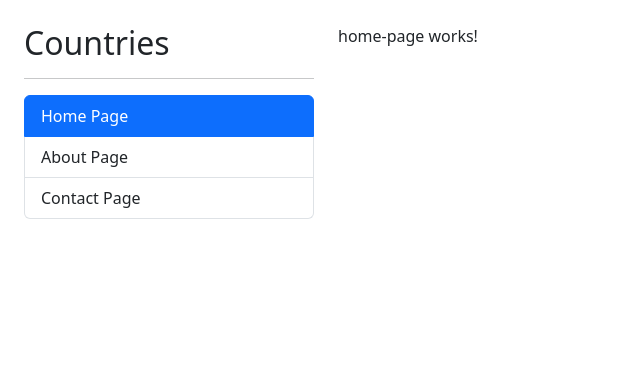
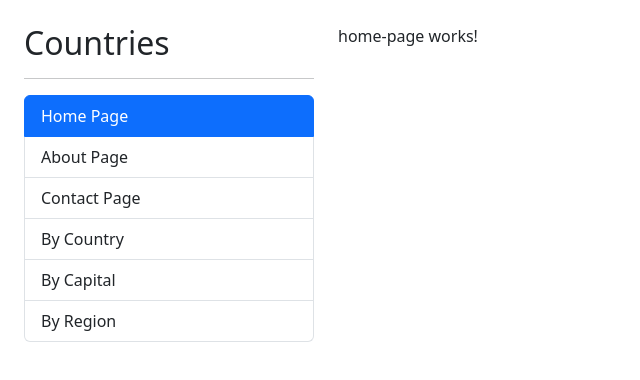
Before and after one commit to Jeremiaslr/country-app, an Angular app: page / in a window 1280 px wide. Shown: the top 380 px of the page, without its empty margins (0-640 px from the left). Built offline with nearby package versions, Linux system fonts and the light colour scheme.

Commit message:
implement lazy load

```diff
--- a/src/app/app-routing.module.ts
+++ b/src/app/app-routing.module.ts
@@ -19,6 +19,10 @@ const routes: Routes = [
     component: ContactPageComponent
   },
   {
+    path: 'countries',
+    loadChildren: () => import('./countries/countries.module').then( m => m.CountriesModule )
+  },
+  {
     path: '**',
     redirectTo: ''
   }
--- a/src/app/shared/components/sidebar/sidebar.component.html
+++ b/src/app/shared/components/sidebar/sidebar.component.html
@@ -23,6 +23,27 @@
     routerLinkActive="active"
     class="list-group-item">
     Contact Page
-</li>
+  </li>
+
+  <li
+    routerLink="countries/by-country"
+    routerLinkActive="active"
+    class="list-group-item">
+    By Country
+  </li>
+
+  <li
+    routerLink="countries/by-capital"
+    routerLinkActive="active"
+    class="list-group-item">
+    By Capital
+  </li>
+
+  <li
+    routerLink="countries/by-region"
+    routerLinkActive="active"
+    class="list-group-item">
+    By Region
+  </li>
 
 </ul>
```
